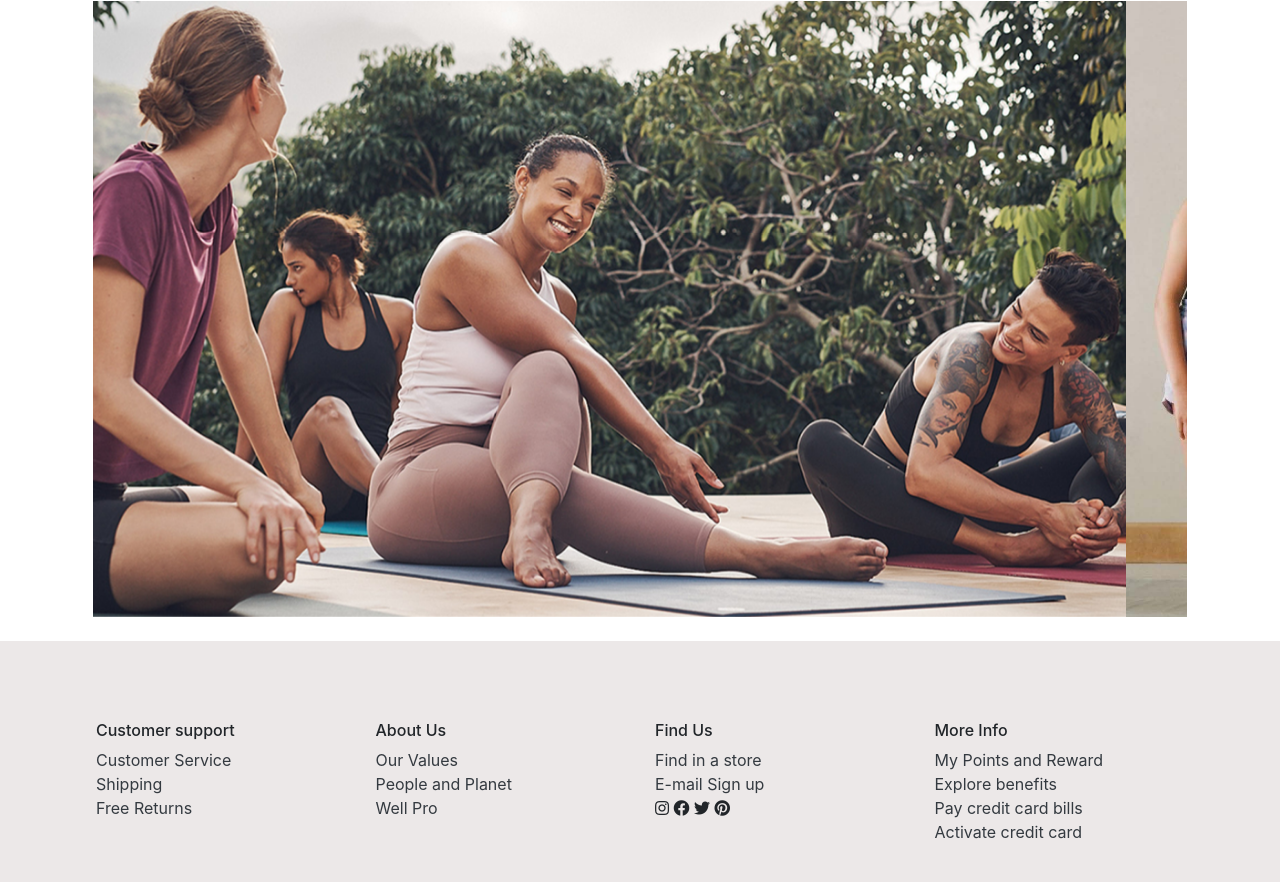
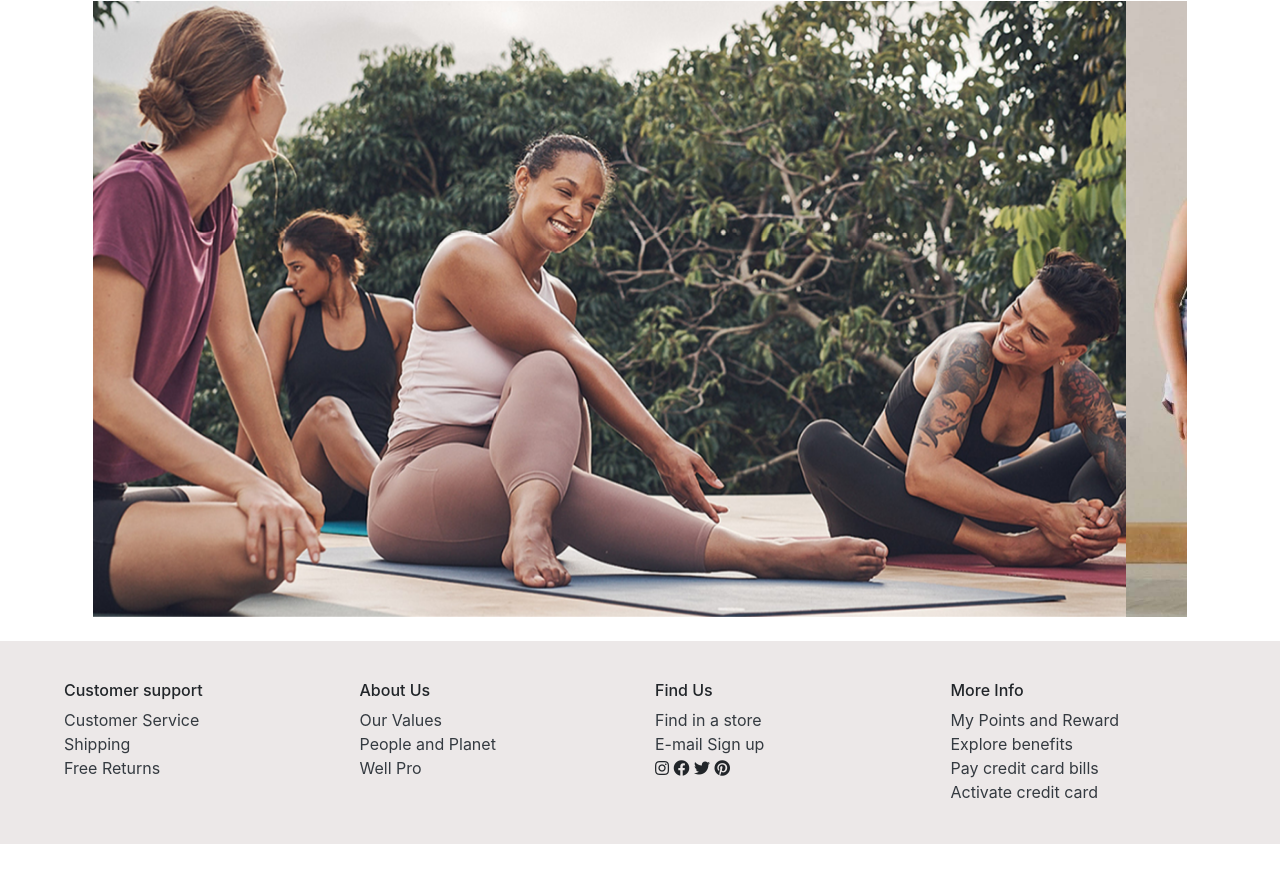
Before and after one commit to PrameelaMaram/Responsive-APP1, a plain HTML site: page project1/src/index.html in a window 1280 px wide. Shown: the part 1781-2663 px from the top of the page. After the commit the page ends 2625 px from the top, so only its background shows below. Drawn offline with nearby package versions, Linux system fonts and the light colour scheme; a web font is replaced by a local one.

Commit message:
new changes

```diff
--- a/project1/css/style.css
+++ b/project1/css/style.css
@@ -64,11 +64,11 @@ header .nav-item:last-child {
   .section-3 {
     padding: 2vmin 1vmin;
   }
-  .section-3 .col-md-12{
+  .section-3 .col-sm-12{
     padding: 1vmin;
   }
   footer {
     background: rgba(232, 227, 227, 0.815);
     overflow-x: hidden;
-    padding: 10vmin 12vmin;
+    padding: 5vmin 8vmin;
   }
--- a/project1/src/index.html
+++ b/project1/src/index.html
@@ -177,19 +177,19 @@
     <footer>
         <div class="container-fluid p-0">
             <div class="row text-left">
-                <div class="col-md-3">
+                <div class="col-md-3 col-sm-12">
                     <h6>Customer support</h6>
                     <div><a class="text-dark" href="https://athleta.gap.com/customerService/info.do?cid=44959&mlink=55287,15864962,Footer_CustomerService&clink=15864962">Customer Service</a></div>
                     <div><a class="text-dark" href="https://athleta.gap.com/customerService/info.do?cid=44959&mlink=55287,15864962,Footer_CustomerService&clink=15864962">Shipping</a></div>
                     <a class="text-dark" href="https://athleta.gap.com/customerService/info.do?cid=44959&mlink=55287,15864962,Footer_CustomerService&clink=15864962">Free Returns</a>
                 </div>
-                <div class="col-md-3">
+                <div class="col-md-3 col-sm-12">
                     <h6>About Us</h6>
                     <div><a class="text-dark" href="https://athleta.gap.com/customerService/info.do?cid=44959&mlink=55287,15864962,Footer_CustomerService&clink=15864962">Our Values</a></div>
                     <div><a class="text-dark" href="https://athleta.gap.com/customerService/info.do?cid=44959&mlink=55287,15864962,Footer_CustomerService&clink=15864962">People and Planet</a></div>
                     <div><a class="text-dark" href="https://athleta.gap.com/customerService/info.do?cid=44959&mlink=55287,15864962,Footer_CustomerService&clink=15864962">Well Pro</a></div>
                 </div>
-                <div class="col-md-3">
+                <div class="col-md-3 col-sm-12">
                     <h6>Find Us</h6>
                     <div><a class="text-dark" href="https://athleta.gap.com/customerService/info.do?cid=44959&mlink=55287,15864962,Footer_CustomerService&clink=15864962">Find in a store</a></div>
                     <div><a class="text-dark" href="https://athleta.gap.com/customerService/info.do?cid=44959&mlink=55287,15864962,Footer_CustomerService&clink=15864962">E-mail Sign up</a></div>
@@ -199,7 +199,7 @@
                         <i class="fab fa-pinterest"></i>
                     </div>
                 </div>
-                <div class="col-md-3">
+                <div class="col-md-3 col-sm-12">
                     <h6>More Info</h6>
                     <div><a class="text-dark" href="https://athleta.gap.com/customerService/info.do?cid=44959&mlink=55287,15864962,Footer_CustomerService&clink=15864962">My Points and Reward</a></div>
                     <div><a class="text-dark" href="https://athleta.gap.com/customerService/info.do?cid=44959&mlink=55287,15864962,Footer_CustomerService&clink=15864962">Explore benefits</a></div>
```
